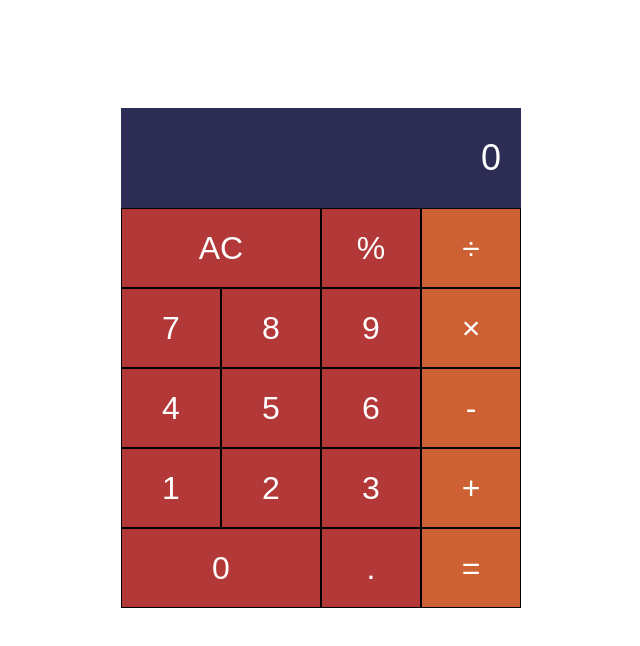
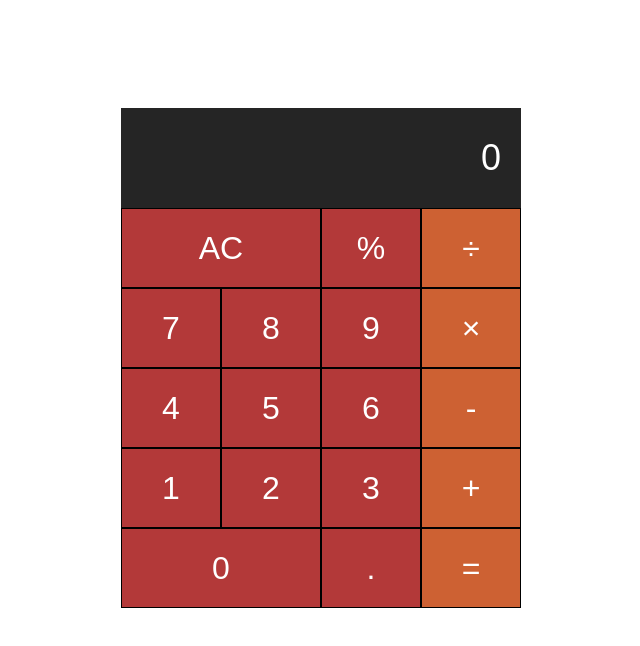
Before and after one commit to Mawaddahalifia/kalkulatorku, a plain HTML site: page index.html in a window 1280 px wide. Shown: the whole page, without its empty margins (319-959 px from the left). Drawn offline with Linux system fonts and the light colour scheme.

Commit message:
Update stylesheet.css

```diff
--- a/stylesheet.css
+++ b/stylesheet.css
@@ -8,7 +8,7 @@
 .calculator-screen {
     width: 100%;
     height: 100px;
-    background-color: #2c2c54;
+    background-color: #252525;
     color: #ffffff;
     text-align: right;
     font-size: 36px;
```
